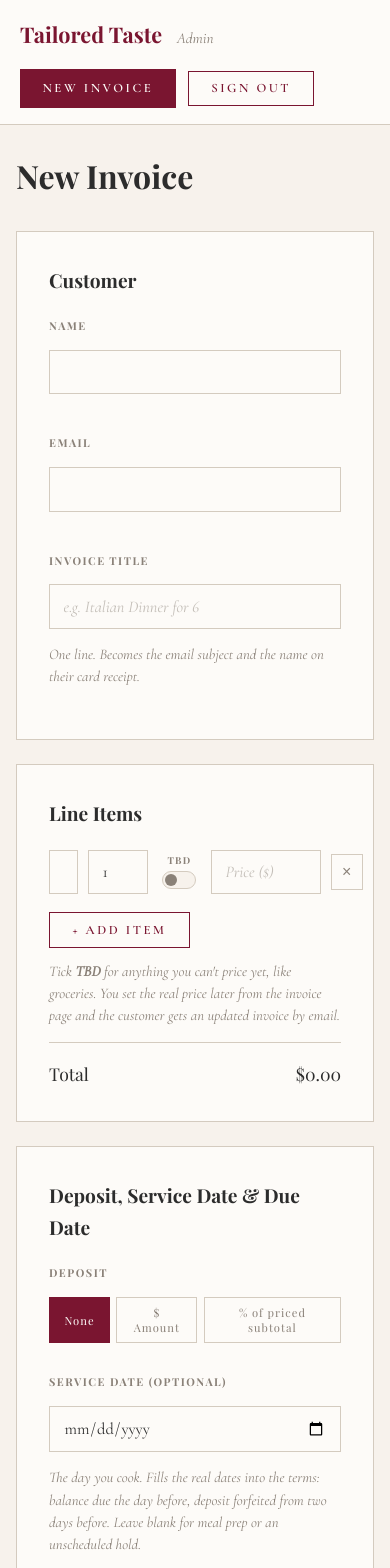
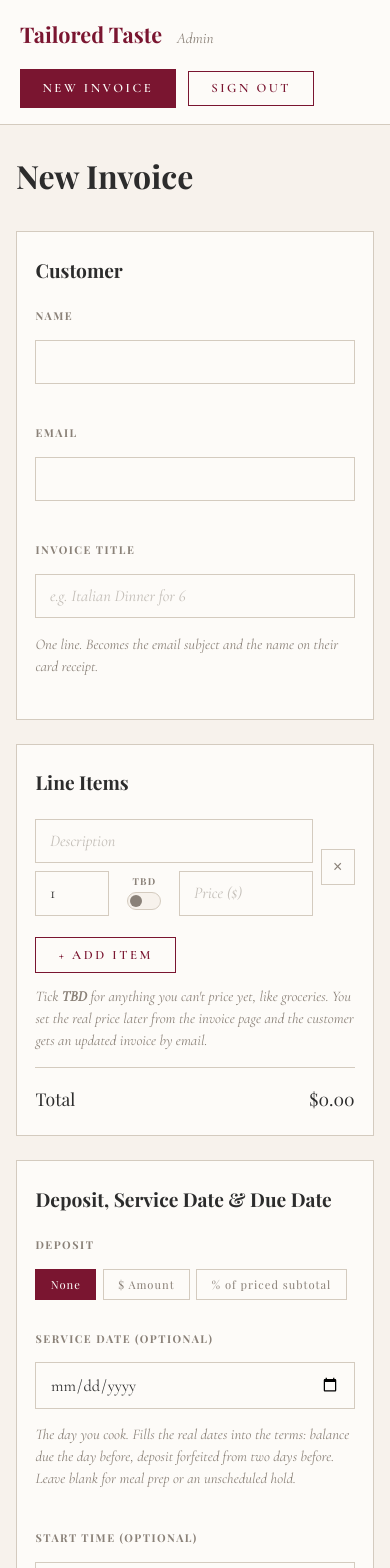
Before and after one commit to qTzzK/TailoredTable, a Next.js app: page /admin/invoices/new in a window 390 px wide. Shown: the top 1568 px of the page. Built offline with nearby package versions, Linux system fonts and the light colour scheme; no server answers; a web font is replaced by a local one.

Commit message:
update invoice fields on mobile

```diff
--- a/app/admin-invoice.css
+++ b/app/admin-invoice.css
@@ -465,7 +465,40 @@
   .admin-main { padding: 1.5rem 1rem 4rem; }
   .admin-header { padding: 1rem 1.25rem; }
   .invoice-card { padding: 1.75rem 1.25rem; }
-  .line-item-row { grid-template-columns: 1fr 60px 44px 110px 32px; }
+
+  /* 2rem of side padding costs 64px of a 390px screen — most of what the
+     description input needs. */
+  .admin-card { padding: 1.35rem 1.15rem; }
+
+  /* Five columns cannot share a phone's width: the four fixed ones plus their
+     gaps eat everything and the description collapses to a few characters.
+     The description takes its own full-width row and quantity, the TBD toggle,
+     price and remove share the line beneath it. */
+  .line-item-row {
+    grid-template-columns: 74px 54px 1fr 34px;
+    gap: 0.5rem;
+    padding-bottom: 0.85rem;
+    margin-bottom: 0.85rem;
+    border-bottom: 1px solid var(--border-color);
+  }
+
+  /* Description takes the first three columns of row one; the remove button is
+     pinned to the fourth and spans both rows so it sits centred against the
+     pair rather than hanging off the second line. Quantity, the TBD toggle and
+     price then auto-flow into row two around it. */
+  .line-item-row > :first-child { grid-column: 1 / 4; }
+
+  .line-item-row > :last-child {
+    grid-column: 4;
+    grid-row: 1 / 3;
+    align-self: center;
+  }
+
+  /* The last row sits directly above "+ Add Item" and needs no divider. */
+  .line-item-row:has(+ button) {
+    border-bottom: none;
+    padding-bottom: 0;
+  }
 }
 
 .admin-row-link { cursor: pointer; }
```
